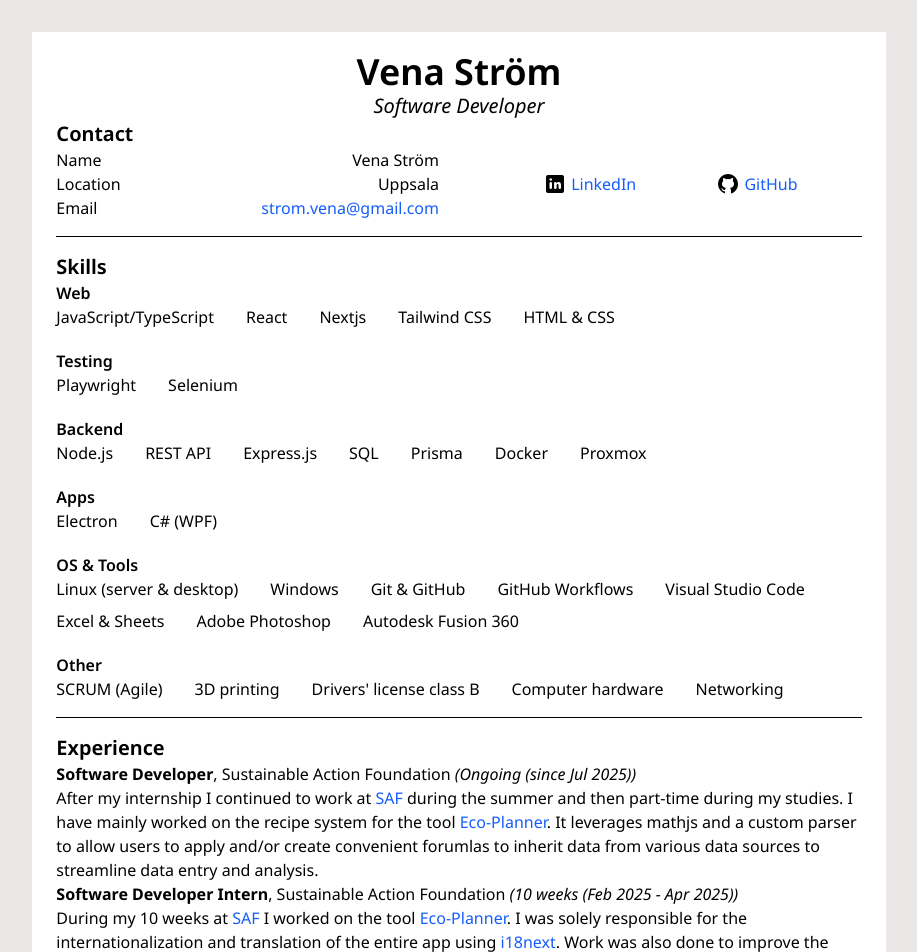
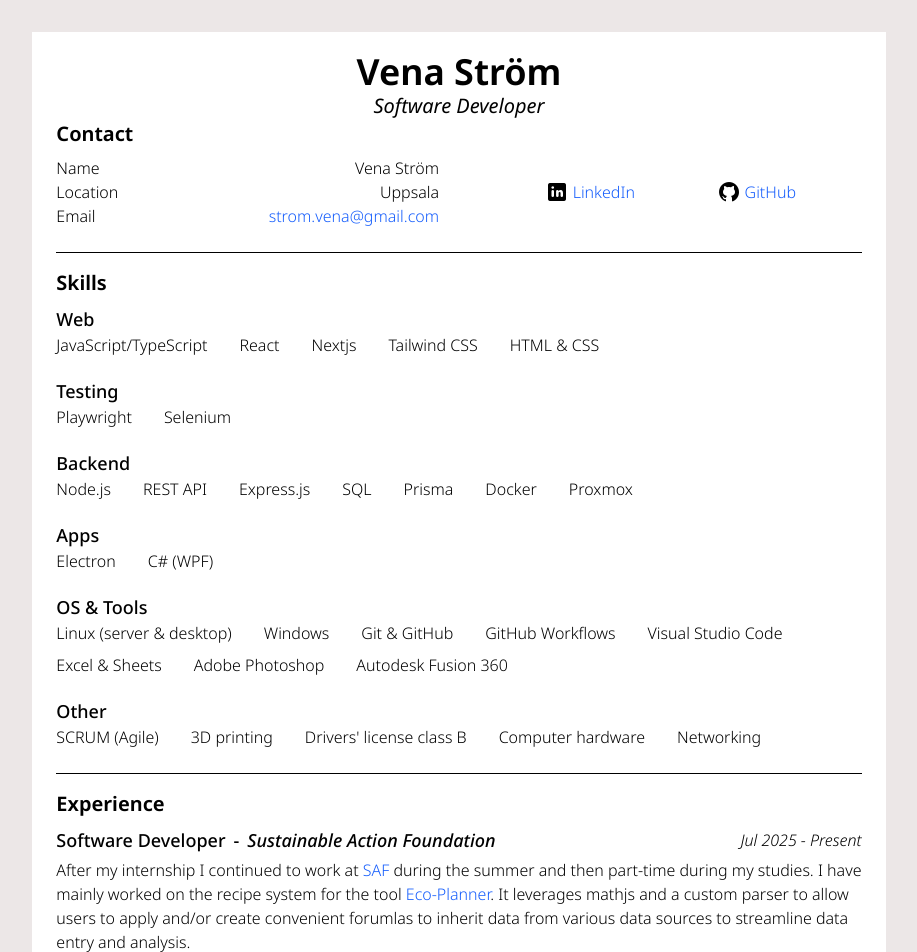
Before and after one commit to VenaStrom/VenaStrom.github.io, a React (Vite) app: page / in a window 1280 px wide. Shown: the top 952 px of the page, without its empty margins (181-1098 px from the left). Built offline with nearby package versions, Linux system fonts and the light colour scheme.

Commit message:
update style

```diff
--- a/src/components/contact.tsx
+++ b/src/components/contact.tsx
@@ -14,11 +14,11 @@ export default function Contact({ className = "" }: { className?: string }) {
             </span>
           </span>
 
-          {info.area &&
+          {info.location &&
             <span>
               Location
               <span>
-                {info.area}
+                {info.location}
               </span>
             </span>
           }
--- a/src/components/experience.tsx
+++ b/src/components/experience.tsx
@@ -7,8 +7,20 @@ export default function Experience({ className = "" }: { className?: string }) {
 
       <ul>
         {info.experiences.map((exp, i) =>
-          <li key={`experience-${i}`}>
-            <strong>{exp.position}</strong>, {exp.company} <i>({exp.dateSpan})</i>
+          <li key={`experience-${i}`} className="flex flex-col gap-y-1">
+
+            <div className="flex flex-row flex-wrap items-center gap-x-4">
+              <h4 className="flex flex-row flex-wrap gap-x-2">
+                <span>{exp.position}</span>
+                <span className="hidden sm:block">-</span>
+                <i>{exp.company}</i>
+              </h4>
+
+              {/* Spacer */}
+              <span className="flex-1"></span>
+
+              <i>{exp.dateSpan}</i>
+            </div>
 
             <p>{exp.description}</p>
           </li>
--- a/src/components/skills.tsx
+++ b/src/components/skills.tsx
@@ -7,7 +7,7 @@ export default function Skills({ className = "" }: { className?: string }) {
 
       <div className="flex flex-col gap-y-5">
         {Object.entries(info.skills).map(([category, skills], i) => (<div>
-          <h4 className="text-base">{category}</h4>
+          <h4>{category}</h4>
           <ul key={`skill-category-${i}`} className="flex flex-row flex-wrap gap-x-6 gap-y-2">
 
             {skills.map((skill, j) => (
--- a/src/global.tw.css
+++ b/src/global.tw.css
@@ -7,6 +7,7 @@
 @layer base {
   * {
     font-family: "Noto Sans", sans-serif;
+    @apply font-light;
   }
 
   a {
@@ -32,11 +33,24 @@
   h2 {
     @apply font-normal;
   }
+  h3 {
+    @apply mb-1;
+  }
   h4 {
-    @apply font-[600];
+    @apply font-[500] text-lg;
+    & > * {
+      @apply font-[500] text-lg;
+    }
   }
 
   main > hr {
-    @apply my-4;
+    @apply my-4 mt-6;
+  }
+  main > section {
+    @apply flex flex-col gap-y-1;
+
+    & > ul {
+      @apply flex flex-col gap-y-5;
+    }
   }
 }
--- a/src/info.tsx
+++ b/src/info.tsx
@@ -6,7 +6,7 @@ export const info: {
   fullName: string;
   title: string;
   subtitle: string;
-  area: string | null;
+  location: string | null;
   phone: string | null;
   phoneLink: string | null;
   email: string | null;
@@ -54,7 +54,7 @@ export const info: {
   fullName: "Vena Ström",
   title: "Software Developer",
   subtitle: "Gymnasieingenjör",
-  area: "Uppsala",
+  location: "Uppsala",
   phone: null,
   phoneLink: null,
   email: "strom.vena@gmail.com",
@@ -108,7 +108,7 @@ export const info: {
     {
       company: "Sustainable Action Foundation",
       position: "Software Developer",
-      dateSpan: "Ongoing (since Jul 2025)",
+      dateSpan: "Jul 2025 - Present",
       description: <>
         After my internship I continued to work at <a href="https://sustainable-action.org/" target="_blank">SAF</a> during the summer and then part-time during my studies.
         I have mainly worked on the recipe system for the tool <a href="https://verktyg.koordineradklimatomställning.se/" target="_blank">Eco-Planner</a>.
@@ -118,10 +118,10 @@ export const info: {
     {
       company: "Sustainable Action Foundation",
       position: "Software Developer Intern",
-      dateSpan: "10 weeks (Feb 2025 - Apr 2025)",
+      dateSpan: "Feb 2025 - Apr 2025 (10 weeks)",
       description: <>
         During my 10 weeks at <a href="https://sustainable-action.org/" target="_blank">SAF</a> I worked on the tool <a href="https://verktyg.koordineradklimatomställning.se/" target="_blank">Eco-Planner</a>.
-        I was solely responsible for the internationalization and translation of the entire app using <a href="https://www.i18next.com/" target="_blank">i18next</a>.
+        I was responsible for the internationalization and translation of the entire app using <a href="https://www.i18next.com/" target="_blank">i18next</a>.
         Work was also done to improve the automated testing of the app using <a href="https://playwright.dev/" target="_blank">Playwright</a>.
       </>,
     },
```
